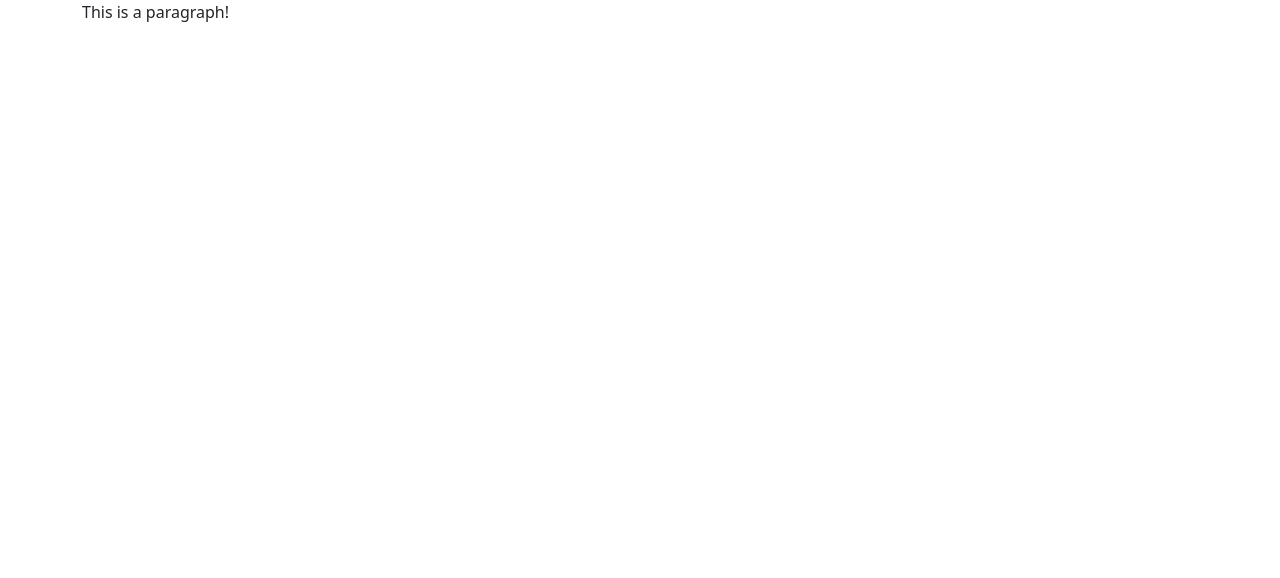
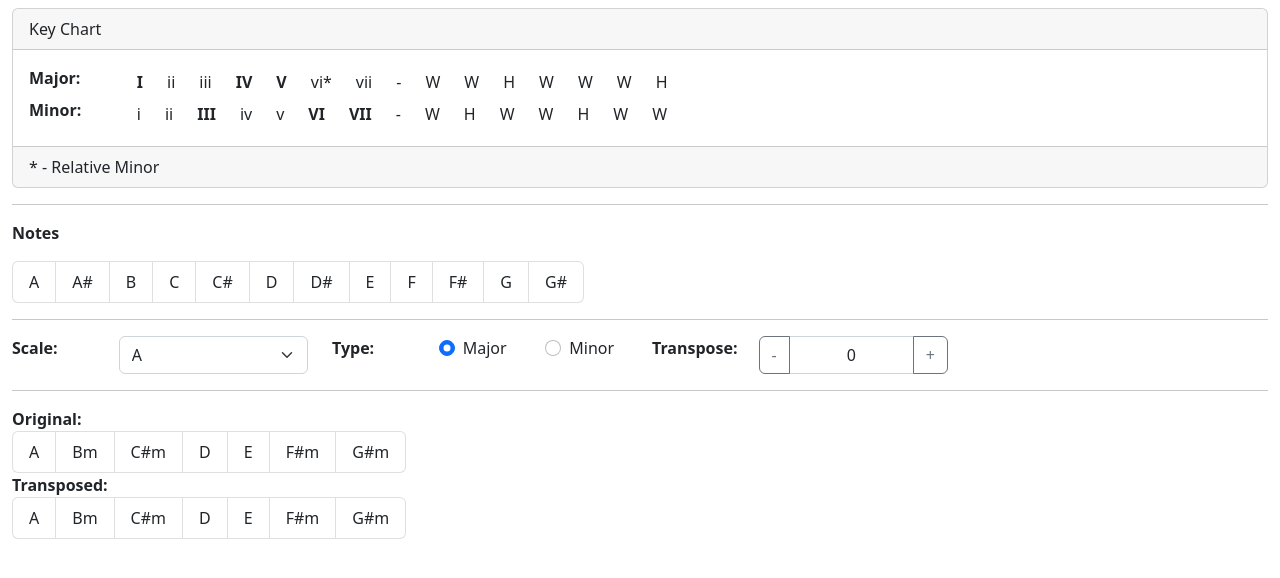
Before and after one commit to vinnyab28/guitar-chords, an Angular app: page / in a window 1280 px wide. Shown: the top 578 px of the page. Built offline with nearby package versions, Linux system fonts and the light colour scheme.

Commit message:
Added scale logic

```diff
--- a/src/app/app.component.html
+++ b/src/app/app.component.html
@@ -1,7 +1,167 @@
-<div class="container">
+<div class="container-fluid">
+  <div class="card my-2">
+    <div class="card-header">Key Chart</div>
+    <div class="card-body">
+      <div class="row">
+        <div class="col-sm-1">
+          <label for="major"><strong>Major: </strong></label>
+        </div>
+        <div class="col-sm-5">
+          <div class="hstack gap-3">
+            <div class="p-1"><strong>I</strong></div>
+            <div class="p-1">ii</div>
+            <div class="p-1">iii</div>
+            <div class="p-1"><strong>IV</strong></div>
+            <div class="p-1"><strong>V</strong></div>
+            <div class="p-1">vi*</div>
+            <div class="p-1">vii</div>
+            <div class="p-1">-</div>
+            <div class="p-1">W</div>
+            <div class="p-1">W</div>
+            <div class="p-1">H</div>
+            <div class="p-1">W</div>
+            <div class="p-1">W</div>
+            <div class="p-1">W</div>
+            <div class="p-1">H</div>
+          </div>
+        </div>
+      </div>
+      <div class="row">
+        <div class="col-sm-1">
+          <label for="major"><strong>Minor: </strong></label>
+        </div>
+        <div class="col-sm-5">
+          <div class="hstack gap-3">
+            <div class="p-1">i</div>
+            <div class="p-1">ii</div>
+            <div class="p-1"><strong>III</strong></div>
+            <div class="p-1">iv</div>
+            <div class="p-1">v</div>
+            <div class="p-1"><strong>VI</strong></div>
+            <div class="p-1"><strong>VII</strong></div>
+            <div class="p-1">-</div>
+            <div class="p-1">W</div>
+            <div class="p-1">H</div>
+            <div class="p-1">W</div>
+            <div class="p-1">W</div>
+            <div class="p-1">H</div>
+            <div class="p-1">W</div>
+            <div class="p-1">W</div>
+          </div>
+        </div>
+      </div>
+    </div>
+    <div class="card-footer">* - Relative Minor</div>
+  </div>
+  <hr />
   <div class="row">
     <div class="col">
-      <p>This is a paragraph!</p>
+      <p class="fw-bold">Notes</p>
+      <ul class="list-group list-group-horizontal">
+        <li class="list-group-item" *ngFor="let note of notes">
+          {{ note | uppercase }}
+        </li>
+      </ul>
+    </div>
+  </div>
+  <hr />
+  <div class="row">
+    <div class="col-sm-1">
+      <label for="scale"><strong>Scale: </strong></label>
+    </div>
+    <div class="col-sm-2">
+      <select
+        name="scale"
+        id="scale"
+        class="form-select"
+        [(ngModel)]="selectedScale"
+        (change)="generateScale()"
+      >
+        <option
+          [value]="note"
+          *ngFor="let note of notes"
+          [selected]="note == selectedScale"
+        >
+          {{ note }}
+        </option>
+      </select>
+    </div>
+    <div class="col-sm-1">
+      <label for="type"><strong>Type: </strong></label>
+    </div>
+    <div class="col-sm-1">
+      <div class="form-check">
+        <input
+          class="form-check-input"
+          type="radio"
+          name="type"
+          value="Major"
+          [(ngModel)]="selectedType"
+          (change)="generateScale()"
+        />
+        <label class="form-check-label"> Major </label>
+      </div>
+    </div>
+    <div class="col-sm-1">
+      <div class="form-check">
+        <input
+          class="form-check-input"
+          type="radio"
+          name="type"
+          value="Minor"
+          [(ngModel)]="selectedType"
+          (change)="generateScale()"
+        />
+        <label class="form-check-label"> Minor </label>
+      </div>
+    </div>
+    <div class="col-sm-1">
+      <label for="transpose"><strong>Transpose: </strong></label>
+    </div>
+    <div class="col-sm-2">
+      <div class="input-group">
+        <button
+          class="btn btn-outline-secondary"
+          type="button"
+          id="transposeMinus"
+          (click)="decreaseTranspose()"
+        >
+          -
+        </button>
+        <input
+          type="text"
+          class="form-control text-center"
+          placeholder="Transpose"
+          [(ngModel)]="transpose"
+        />
+        <button
+          class="btn btn-outline-secondary"
+          type="button"
+          id="transposePlus"
+          (click)="increaseTranspose()"
+        >
+          +
+        </button>
+      </div>
+    </div>
+  </div>
+  <hr />
+  <div class="row">
+    <div class="col-sm-12">
+      <label for="" class="fw-bold">Original: </label>
+      <ul class="list-group list-group-horizontal">
+        <li class="list-group-item" *ngFor="let note of originalScale">
+          {{ note }}
+        </li>
+      </ul>
+    </div>
+    <div class="col-sm-12">
+      <label for="" class="fw-bold">Transposed: </label>
+      <ul class="list-group list-group-horizontal">
+        <li class="list-group-item" *ngFor="let note of transposedScale">
+          {{ note }}
+        </li>
+      </ul>
     </div>
   </div>
 </div>
--- a/src/app/app.component.ts
+++ b/src/app/app.component.ts
@@ -1,10 +1,103 @@
-import { Component } from '@angular/core';
+import { Component, OnInit } from '@angular/core';
+
+const SEMITONE = 1;
+const TONE = 2;
+
+const MAJOR = [
+  { interval: TONE, minor: false },
+  { interval: TONE, minor: true },
+  { interval: SEMITONE, minor: true },
+  { interval: TONE, minor: false },
+  { interval: TONE, minor: false },
+  { interval: TONE, minor: true },
+  { interval: SEMITONE, minor: true },
+];
+const MINOR = [
+  { interval: TONE, minor: true },
+  { interval: SEMITONE, minor: true },
+  { interval: TONE, minor: false },
+  { interval: TONE, minor: false },
+  { interval: SEMITONE, minor: true },
+  { interval: TONE, minor: false },
+  { interval: TONE, minor: false },
+];
+
+enum TYPES {
+  MAJOR = 'Major',
+  MINOR = 'Minor',
+}
 
 @Component({
   selector: 'app-root',
   templateUrl: './app.component.html',
-  styleUrls: ['./app.component.scss']
+  styleUrls: ['./app.component.scss'],
 })
-export class AppComponent {
+export class AppComponent implements OnInit {
   title = 'guitar-chords';
+  transpose: number = 0;
+
+  notes: string[] = [
+    'A',
+    'A#',
+    'B',
+    'C',
+    'C#',
+    'D',
+    'D#',
+    'E',
+    'F',
+    'F#',
+    'G',
+    'G#',
+  ];
+
+  selectedScale: string;
+  selectedType: string;
+  originalScale: string[] = [];
+  transposedScale: string[] = [];
+
+  ngOnInit(): void {
+    this.selectedScale = this.notes[0];
+    this.selectedType = TYPES.MAJOR;
+    this.generateScale();
+  }
+
+  increaseTranspose() {
+    this.transpose++;
+    this.generateScale();
+  }
+
+  decreaseTranspose() {
+    this.transpose--;
+    this.generateScale();
+  }
+
+  generateScale() {
+    this.originalScale = [];
+    this.transposedScale = [];
+    let scale_index = this.notes.findIndex(
+      (note) => note === this.selectedScale
+    );
+    let transposed_scale_index = scale_index + this.transpose;
+
+    if (this.selectedType === TYPES.MAJOR) {
+      for (let i = 0; i < 7; i++) {
+        const selected_note = MAJOR[i].minor ? this.notes[scale_index % 12] + 'm' : this.notes[scale_index % 12];
+        const transposed_selected_note = MAJOR[i].minor ? this.notes[transposed_scale_index % 12] + 'm' : this.notes[transposed_scale_index % 12];
+        this.originalScale.push(selected_note);
+        this.transposedScale.push(transposed_selected_note);
+        scale_index += MAJOR[i].interval;
+        transposed_scale_index += MAJOR[i].interval;
+      }
+    } else {
+      for (let i = 0; i < 7; i++) {
+        const selected_note = MINOR[i].minor ? this.notes[scale_index % 12] + 'm' : this.notes[scale_index % 12];
+        const transposed_selected_note = MINOR[i].minor ? this.notes[transposed_scale_index % 12] + 'm' : this.notes[transposed_scale_index % 12];
+        this.originalScale.push(selected_note);
+        this.transposedScale.push(transposed_selected_note);
+        scale_index += MINOR[i].interval;
+        transposed_scale_index += MINOR[i].interval;
+      }
+    }
+  }
 }
--- a/src/app/app.module.ts
+++ b/src/app/app.module.ts
@@ -3,6 +3,7 @@ import { BrowserModule } from '@angular/platform-browser';
 
 import { AppRoutingModule } from './app-routing.module';
 import { AppComponent } from './app.component';
+import { FormsModule } from '@angular/forms';
 
 @NgModule({
   declarations: [
@@ -10,7 +11,8 @@ import { AppComponent } from './app.component';
   ],
   imports: [
     BrowserModule,
-    AppRoutingModule
+    AppRoutingModule,
+    FormsModule
   ],
   providers: [],
   bootstrap: [AppComponent]
--- a/src/index.html
+++ b/src/index.html
@@ -1,5 +1,5 @@
 <!doctype html>
-<html lang="en">
+<html lang="en" data-bs-theme="dark">
 <head>
   <meta charset="utf-8">
   <title>GuitarChords</title>
--- a/src/styles.scss
+++ b/src/styles.scss
@@ -1,11 +1,14 @@
 /* You can add global styles to this file, and also import other style files */
-html,
+html {
+    height: 100vh;
+    width: 100vw;
+}
+
 body {
-    height: 100%;
-    width: 100%;
-    min-height: 100vh;
-    min-width: 100vw;
+    max-height: 100%;
+    max-width: 100%;
 }
+
 
 *,
 *::before,
--- a/tsconfig.json
+++ b/tsconfig.json
@@ -9,6 +9,7 @@
     "noImplicitOverride": true,
     "noPropertyAccessFromIndexSignature": true,
     "noImplicitReturns": true,
+    "strictPropertyInitialization": false,
     "noFallthroughCasesInSwitch": true,
     "sourceMap": true,
     "declaration": false,
```
